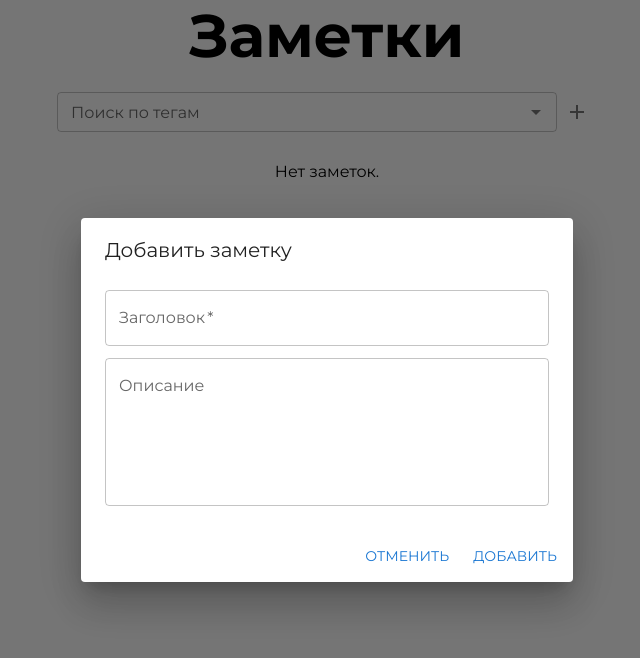
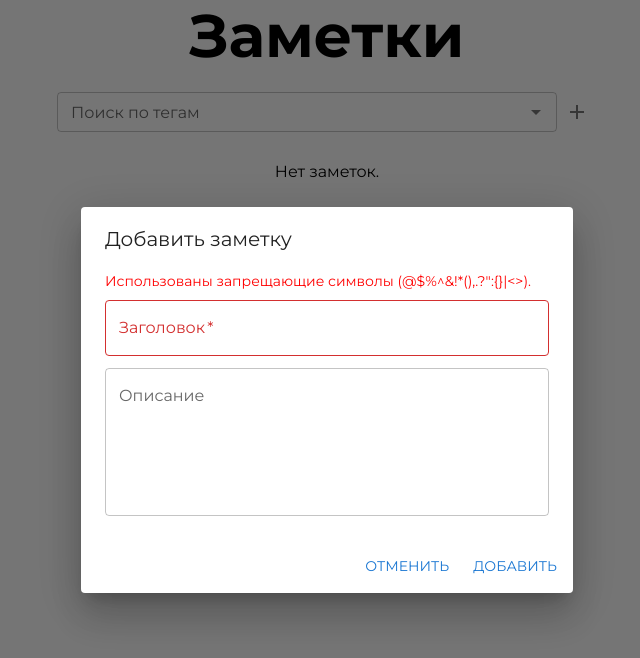
Before and after one commit to notsecret32/note-editor, a React (Create React App) app: page / in a window 1280 px wide. Both pictures are taken after a click on the button 890 px from the left and 112 px from the top of the page. Shown: the top 658 px of the page, without its empty margins (313-953 px from the left). Built offline with nearby package versions, Linux system fonts and the light colour scheme.

Commit message:
feat: added title validation

```diff
--- a/src/components/AddNoteModal.tsx
+++ b/src/components/AddNoteModal.tsx
@@ -4,12 +4,13 @@ import {
   DialogActions,
   DialogContent,
   DialogTitle,
-  TextField
+  TextField,
+  Typography
 } from '@mui/material'
 import { FC, useCallback, useEffect, useState } from 'react'
 import { useDispatch } from 'react-redux'
 import { createNote } from 'store/noteReducer'
-import { extractTags } from 'utils/tags.utils'
+import { extractTags, validate } from 'utils/tags.utils'
 import { v4 } from 'uuid'
 
 interface AddNoteModalProps {
@@ -19,10 +20,21 @@ interface AddNoteModalProps {
 
 export const AddNoteModal: FC<AddNoteModalProps> = ({ isOpen, onClose }) => {
   const [noteTitle, setNoteTitle] = useState('')
+  const [isNoteTitleValid, setIsNoteTitleValid] = useState(false)
   const [noteDescription, setNoteDescription] = useState('')
   const dispatch = useDispatch()
 
+  const validateNoteTitle = (title: string) => {
+    setNoteTitle(title)
+    const isValidated = validate(title)
+    isValidated ? setIsNoteTitleValid(true) : setIsNoteTitleValid(false)
+  }
+
   const handleAddNoteModalAdd = useCallback(() => {
+    if (!isNoteTitleValid) {
+      return
+    }
+
     const { tags, sentence } = extractTags(noteTitle)
 
     dispatch(
@@ -38,6 +50,13 @@ export const AddNoteModal: FC<AddNoteModalProps> = ({ isOpen, onClose }) => {
     onClose()
   }, [dispatch, noteTitle, noteDescription, onClose])
 
+  const handleCloseModal = () => {
+    onClose()
+    setNoteTitle('')
+    setNoteDescription('')
+    setIsNoteTitleValid(true)
+  }
+
   useEffect(() => {
     if (!isOpen) {
       setNoteTitle('')
@@ -49,6 +68,15 @@ export const AddNoteModal: FC<AddNoteModalProps> = ({ isOpen, onClose }) => {
     <Dialog open={isOpen} onClose={onClose}>
       <DialogTitle>Добавить заметку</DialogTitle>
       <DialogContent>
+        <Typography
+          variant="body1"
+          component="h2"
+          fontSize={14}
+          color="red"
+          display={isNoteTitleValid ? 'none' : 'block'}
+        >
+          Использованы запрещающие символы ({'@$%^&!*(),.?":{}|<>'}).
+        </Typography>
         <TextField
           autoFocus
           margin="dense"
@@ -57,8 +85,12 @@ export const AddNoteModal: FC<AddNoteModalProps> = ({ isOpen, onClose }) => {
           type="text"
           fullWidth
           value={noteTitle}
-          onChange={(e) => setNoteTitle(e.target.value)}
+          onChange={(e) => validateNoteTitle(e.target.value)}
           required
+          error={!isNoteTitleValid}
+          inputProps={{
+            maxLength: 45
+          }}
         />
         <TextField
           margin="dense"
@@ -73,7 +105,7 @@ export const AddNoteModal: FC<AddNoteModalProps> = ({ isOpen, onClose }) => {
         />
       </DialogContent>
       <DialogActions>
-        <Button onClick={onClose} color="primary">
+        <Button onClick={handleCloseModal} color="primary">
           Отменить
         </Button>
         <Button onClick={handleAddNoteModalAdd} color="primary">
--- a/src/utils/tags.utils.ts
+++ b/src/utils/tags.utils.ts
@@ -1,6 +1,11 @@
 type Tags = {
   tags: string[]
   sentence: string
+  validated: boolean
+}
+
+export const validate = (input: string) => {
+  return /[@$%^&!*(),.?":{}|<>]/g.test(input) ? false : true
 }
 
 export const extractTags = (input: string): Tags => {
@@ -18,6 +23,7 @@ export const extractTags = (input: string): Tags => {
   })
 
   const sentence = sentenceWords.join(' ')
+  const validated = validate(input)
 
-  return { tags, sentence }
+  return { tags, sentence, validated }
 }
```
